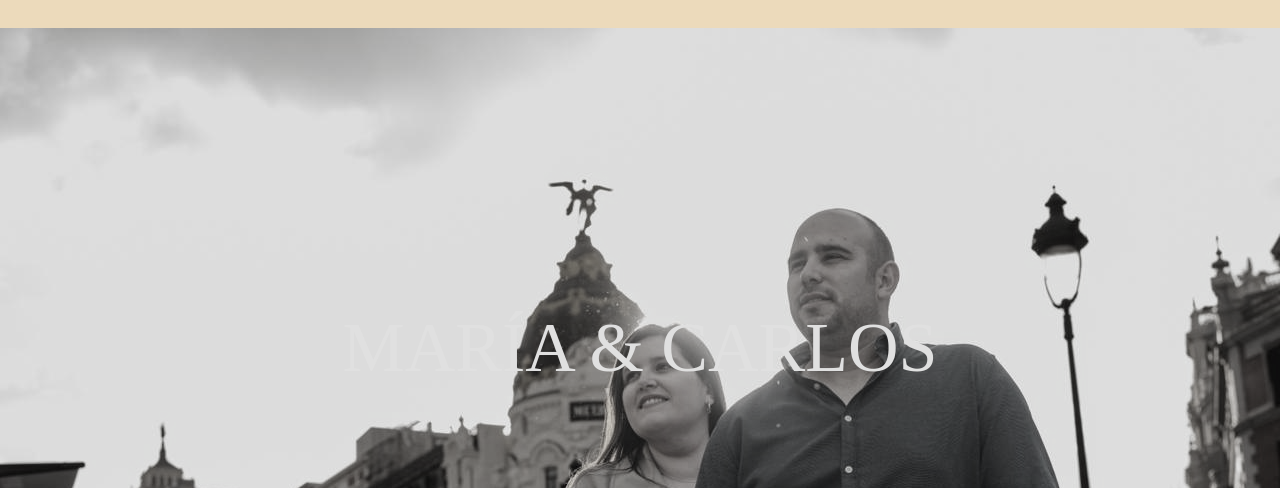
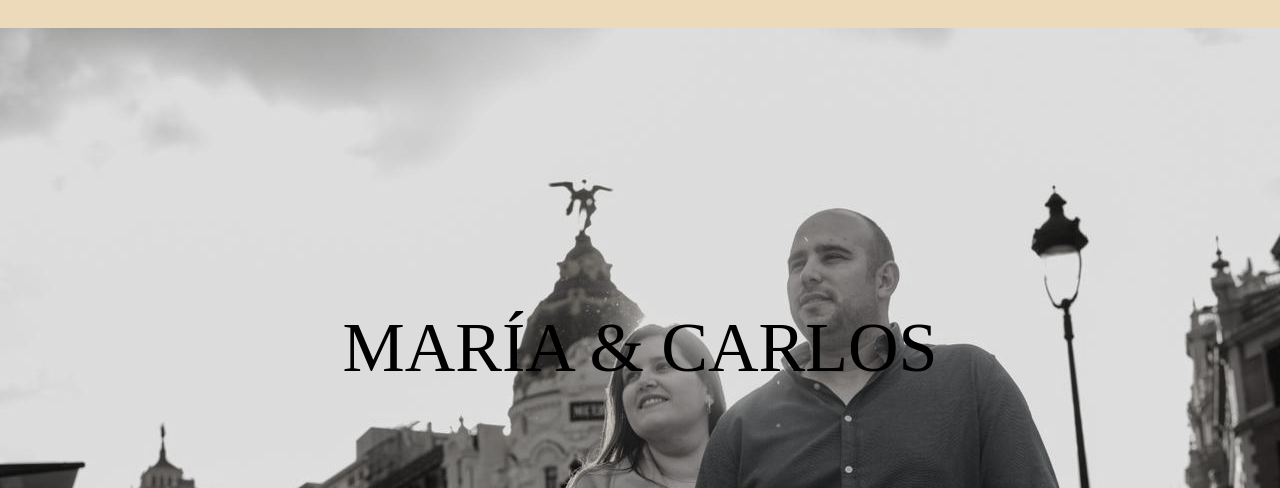
Before and after one commit to Enriquedesigner825/bodaCarlosyMaria, a website: page assets/index.html in a window 1280 px wide. Shown: the part 312-800 px from the top of the page. Drawn offline with Linux system fonts and the light colour scheme; a web font is replaced by a local one.

Commit message:
h1 en negro

```diff
--- a/assets/css/style.css
+++ b/assets/css/style.css
@@ -49,7 +49,7 @@ h1,h2,h3,h4,h5,h6 {
 
 .titulo h1{
     font-size: 4.375em;
-    color: #e0e0e0;
+    color: black;
     justify-content: center;
     display: flex;
     padding: 4em;
```
